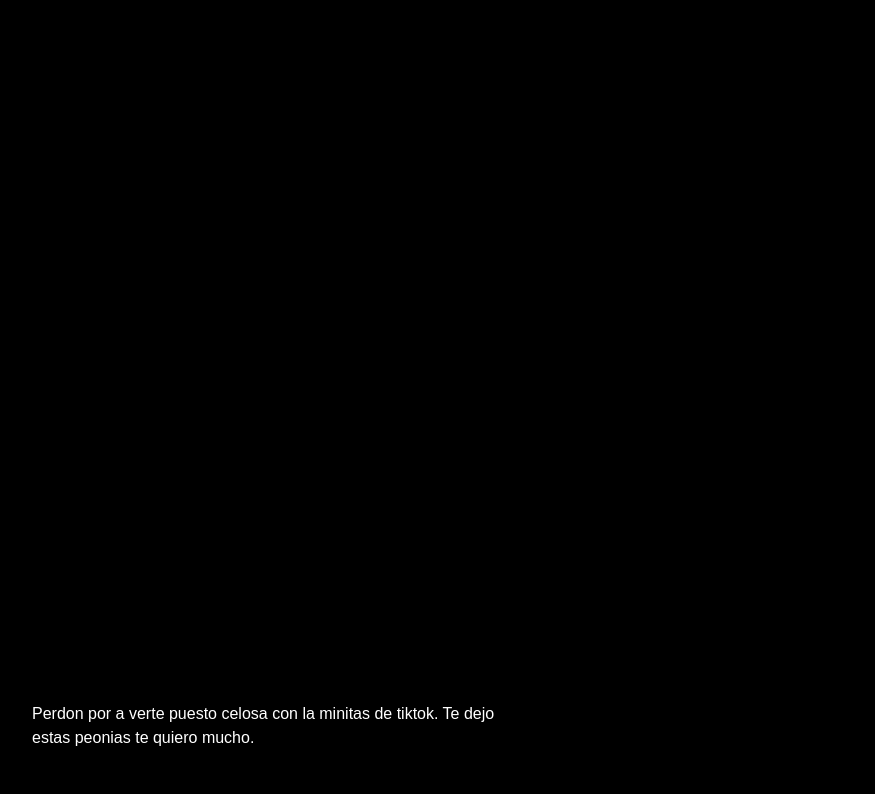
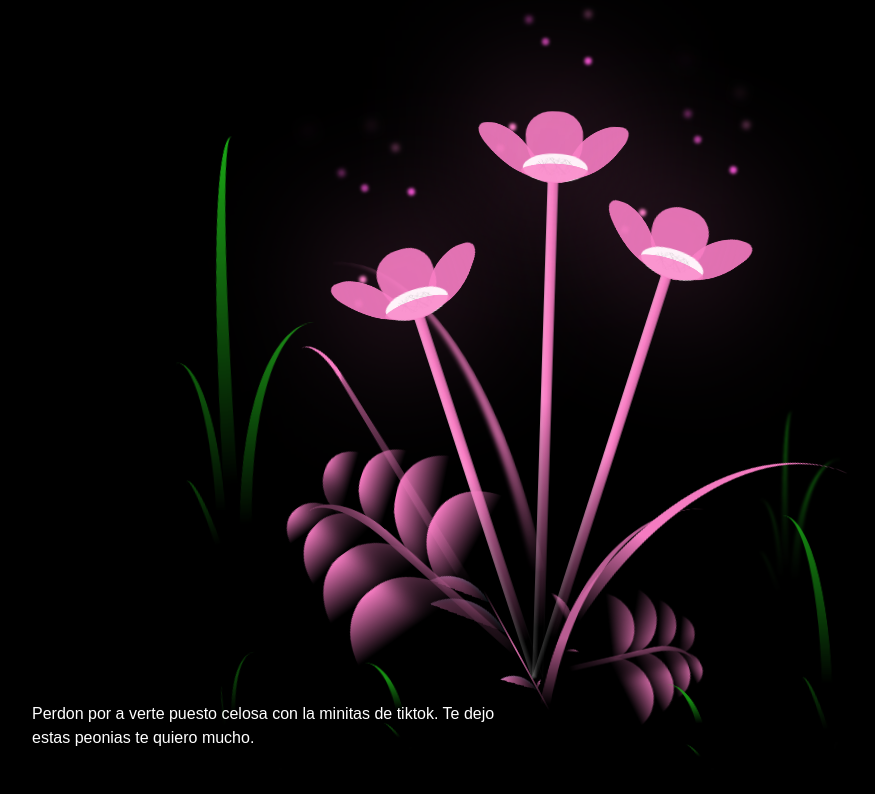
Before and after one commit to LucasChercoles/cursilandia, a plain HTML site: page html/flores.html in a window 1280 px wide. Shown: the whole page, without its empty margins (358-1233 px from the left). Drawn offline with nearby package versions, Linux system fonts and the light colour scheme; files that its build step writes are made by us from their sources.

Commit message:
perdon 9

```diff
--- a/html/flores.html
+++ b/html/flores.html
@@ -4,8 +4,8 @@
     <meta charset="UTF-8">
     <meta http-equiv="X-UA-Compatible" content="IE=edge">
     <meta name="viewport" content="width=device-width, initial-scale=1.0">
-    <link rel="stylesheet" href="./sass/main.css">
-    <script src="./scripts/main.js" type="text/javascript"></script><title>Flowers</title>
+    <link rel="stylesheet" href="/sass/main.css">
+    <script src="/scripts/main.js" type="text/javascript"></script><title>Flowers</title>
 </head>
 
 <body class="not-loaded">
--- a/sass/main.scss
+++ b/sass/main.scss
@@ -710,7 +710,7 @@ body {
         transparent,
         var(--dark-color) 60%
       );
-      -webkit-mask-image: linear-gradient(to top, transparent 30%, #F97DC4 60%);
+      mask-image: linear-gradient(to top, transparent 30%, #F97DC4 60%);
     }
 
     &--1 {
@@ -932,7 +932,7 @@ body {
       height: 50vmin;
       border-top-left-radius: 100%;
       border-left: 2vmin solid #F97DC4;
-      -webkit-mask-image: linear-gradient(to top, transparent 25%, #F97DC4 50%);
+      mask-image: linear-gradient(to top, transparent 25%, #F97DC4 50%);
       position: relative;
       z-index: 1;
     }
@@ -957,7 +957,7 @@ body {
           transparent
         );
 
-      -webkit-mask-image: linear-gradient(
+      mask-image: linear-gradient(
         135deg,
         #F97DC4 40%,
         transparent 50%,
@@ -1069,7 +1069,7 @@ body {
     transform: scale(0.8) rotate(-5deg);
 
     .leaf {
-      -webkit-mask-image: linear-gradient(
+      mask-image: linear-gradient(
         to top,
         transparent 40%,
         #F97DC4 80%
@@ -1092,7 +1092,7 @@ body {
     transform: scale(0.6) rotateX(60deg);
 
     .leaf {
-      -webkit-mask-image: linear-gradient(
+      mask-image: linear-gradient(
         to top,
         transparent 50%,
         #F97DC4 80%
@@ -1109,7 +1109,7 @@ body {
     left: -17vmin;
     bottom: 0vmin;
     .leaf {
-      -webkit-mask-image: linear-gradient(
+      mask-image: linear-gradient(
         to top,
         transparent 40%,
         #F97DC4 80%
@@ -1124,7 +1124,7 @@ body {
     transform: scale(0.6) rotateX(60deg);
 
     .leaf {
-      -webkit-mask-image: linear-gradient(
+      mask-image: linear-gradient(
         to top,
         transparent 50%,
         #F97DC4 80%
@@ -1166,7 +1166,7 @@ body {
     height: var(--h);
     border-top-left-radius: 100%;
     border-left: 2vmin solid var(--c);
-    -webkit-mask-image: linear-gradient(
+    mask-image: linear-gradient(
       to top,
       transparent 20%,
       var(--dark-color)
```
Also changed, not shown: sass/main.css, 1 other file.
